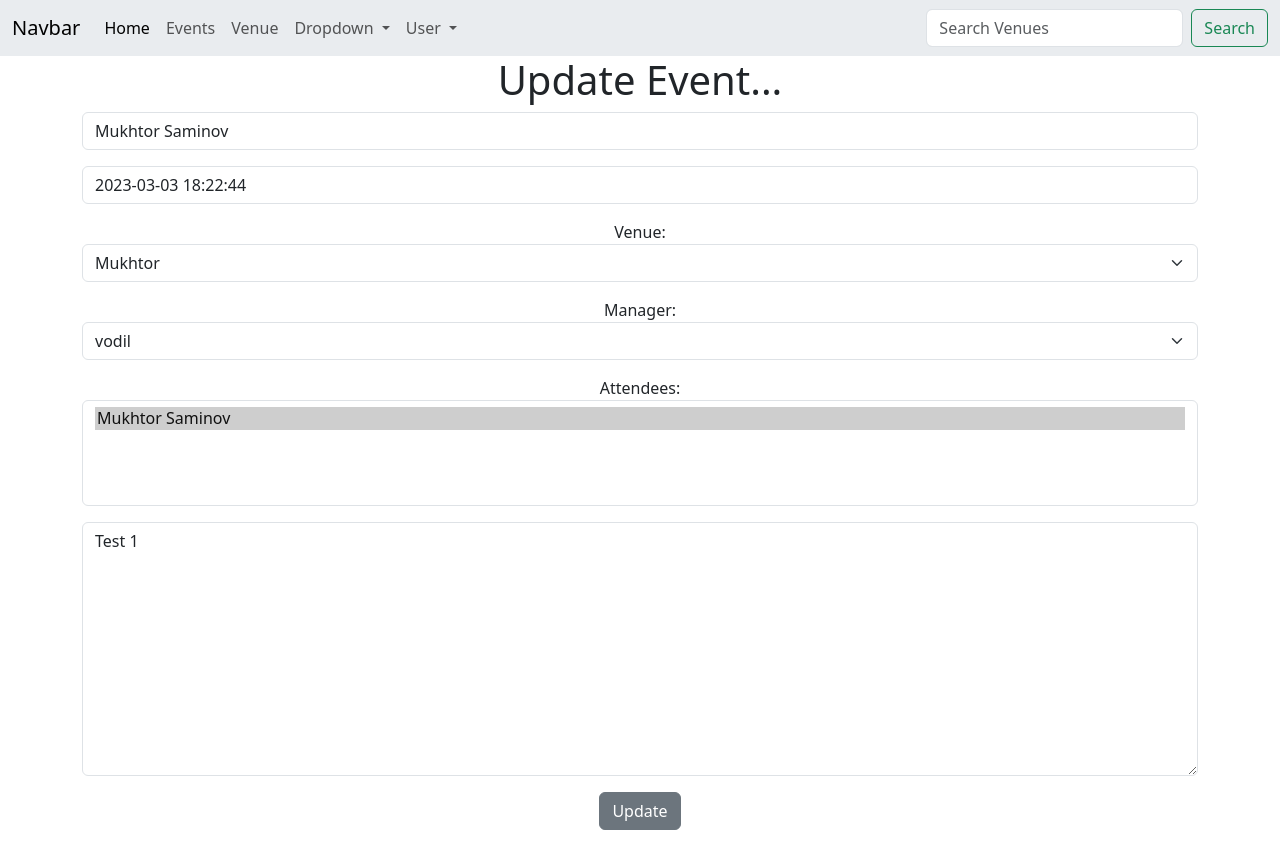
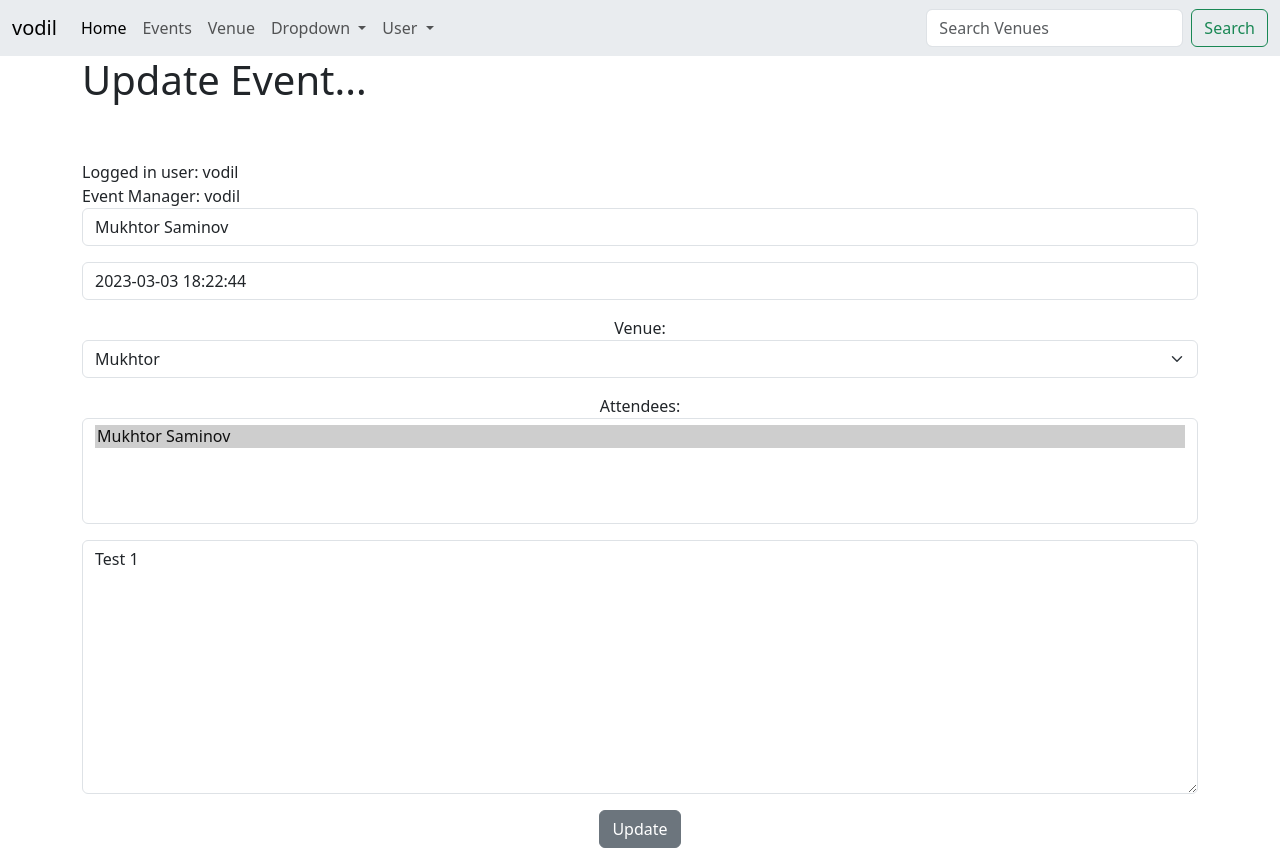
Before and after one commit to Mukhtorjon/django5, a Django app: page /update_event/1 in a window 1280 px wide. Run offline with Django 4.2, Linux system fonts and the light colour scheme; a user stored in the database is signed in; data comes from the database, SQL or seed files in the repository; both versions use the stored data as it was after the commit.

Commit message:
first commit

```diff
--- a/Template/base.html
+++ b/Template/base.html
@@ -8,7 +8,7 @@
 
     <nav class="navbar navbar-expand-lg bg-body-secondary">
         <div class="container-fluid">
-          <a class="navbar-brand" href="#">Navbar</a>
+          <a class="navbar-brand" href="#">{{ user }}</a>
           <button class="navbar-toggler" type="button" data-bs-toggle="collapse" data-bs-target="#navbarSupportedContent" aria-controls="navbarSupportedContent" aria-expanded="false" aria-label="Toggle navigation">
             <span class="navbar-toggler-icon"></span>
           </button>
--- a/Template/home.html
+++ b/Template/home.html
@@ -2,7 +2,7 @@
 
 {% block content %}
 <center>
-<p>Salom {{ name }}</p>
+<p>Hello {{ user }}</p>
 <br/>
 
 
--- a/Template/update_event.html
+++ b/Template/update_event.html
@@ -1,8 +1,14 @@
 {% extends "base.html" %}
 
 {% block content %}
+{% if user.is_authenticated %}
+    {% if user == event.manager %}
+        <h1>Update Event... </h1><br><br>
+        Logged in user: {{ user }}<br>
+        Event Manager: {{ event.manager }}
         <center>
-<h1>Update Event... </h1>
+
+
         <form action="" method="POST">
         {% csrf_token %}
             {{ form.as_p }}
@@ -11,6 +17,12 @@ class="btn btn-secondary">
 
             </form>
             </center>
-
+    {% else %}
+            <h1>Access Denied </h1>
+            <p>Only the event's Manager can update this page </p>
+            Logged in user: {{ user }}<br>
+            Event Manager: {{ event.manager }}
+    {% endif %}
+{% endif %}
 
 {% endblock %}
--- a/Template/update_venue.html
+++ b/Template/update_venue.html
@@ -1,8 +1,11 @@
 {% extends "base.html" %}
 
 {% block content %}
+<h1>Update Venue... </h1><br><br>
+Logged in user: {{ user }}<br>
+Venue Manager: {{ venue.name }}
 <center>
-<h1>Update Venue... </h1>
+
 <form action="" method="POST">
 {% csrf_token %}
     {{ form.as_p }}
--- a/Template/venue.html
+++ b/Template/venue.html
@@ -8,10 +8,12 @@
 <tr><td>
 <a href=" {% url 'show_venue' venue.id %} ">{{ venue }}</a>
 </td>
+{% if user.is_authenticated %}
 <td align="right">
+
    <a href="{% url 'update_venue' venue.id %}" class="btn btn-outline-secondary btn-sm" >Update venue</a>
    <a href="{% url 'delete_venue' venue.id %}" class="btn btn-outline-danger btn-sm" >Delete veneu</a>
-</td>
+</td>{% endif %}
 </tr>
 {% endfor %}
 </table>
@@ -25,7 +27,7 @@
 
 
 {% for i in nums %}
-<li class="page-item"><a class="page-link" href=" {{ forloop.counter }}">{{ forloop.counter }}</a></li>
+<li class="page-item"><a class="page-link" href="?page={{ forloop.counter }}">{{ forloop.counter }}</a></li>
 
 {% endfor %}
 {% if venues.has_next %}</li>
--- a/home/admin.py
+++ b/home/admin.py
@@ -15,6 +15,6 @@ class VenueAdmin(admin.ModelAdmin):
 @admin.register(Event)
 class EventAdmin(admin.ModelAdmin):
     fields=(('name',  'venue'),'event_data','description','manager')
-    list_display=('name','event_data','venue')
+    list_display=('name','event_data','venue','manager')
     list_filter=('event_data','venue')
     ordering=('-event_data',)
--- a/home/form.py
+++ b/home/form.py
@@ -1,6 +1,27 @@
 from  django import forms
 from django.forms import ModelForm
 from .models import Venue,Event
+class EventFormAdmin(ModelForm):
+    class Meta:
+        model=Event
+        fields=('name','event_data','venue','attendees','description')
+        labels={
+            'name':'',
+            'event_data':'',
+            'venue':'Venue',
+            'attendees':'Attendees',
+            'description':'',
+        }
+        widgets={
+            'name': forms.TextInput(attrs={'class':'form-control','placeholder':'Event Name'}),
+            'event_data':forms.TextInput(attrs={'class':'form-control','placeholder':'Event date'}),
+            'venue':forms.Select(attrs={'class':'form-select','placeholder':'Venue'}),
+            'attendees':forms.SelectMultiple(attrs={'class':'form-control','placeholder':'Attendees'}),
+            'description':forms.Textarea(attrs={'class':'form-control','placeholder':'Description'})
+
+        }
+
+
 class EventForm(ModelForm):
     class Meta:
         model=Event
--- a/home/models.py
+++ b/home/models.py
@@ -8,6 +8,7 @@ class Venue(models.Model):
     phone=models.CharField('Contact Phone',max_length=100,blank=True)
     web=models.URLField('Website Address',blank=True)
     email_address=models.EmailField('Email',blank=True)
+    owner=models.IntegerField('Venue Owner',blank=False,default=1)
     def __str__(self):
         return self.name
 class MyClubUser(models.Model):
--- a/home/views.py
+++ b/home/views.py
@@ -3,7 +3,7 @@ import calendar
 from calendar import HTMLCalendar
 from datetime import datetime
 from .models import Event,Venue
-from .form import VenueForm,EventForm
+from .form import VenueForm,EventForm,EventFormAdmin
 from django.http import HttpResponseRedirect
 from django.http import HttpResponse
 import csv
@@ -13,6 +13,7 @@ from reportlab.pdfgen import canvas
 from reportlab.lib.units import inch
 from reportlab.lib.pagesizes import letter
 from django.core.paginator import Paginator
+from django.contrib import messages
 # Generate Pdf File Venue List
 def venue_pdf(request):
     venues=Venue.objects.all()
@@ -78,30 +79,48 @@ def venue_txt(request):
 def add_event(request):
     submitted=False
     if request.method=="POST":
-         form=EventForm(request.POST)
-         if form.is_valid():
-             form.save()
-             return HttpResponseRedirect("/add_event?submitted=True")
+        if request.user.is_superuser:
+            form=EventForm(request.POST)
+            if form.is_valid():
+                    form.save()
+                    return HttpResponseRedirect("/add_event?submitted=True")
+        else:
+            form=EventForm(request.POST)
+            if form.is_valid():
+                event=form.save(commit=False)
+                event.owner=request.user
+                event.save()
+                return HttpResponseRedirect("/add_event?submitted=True")
     else:
-        form=EventForm
+        # Just going to the page not submitting
+        if request.user.is_superuser:
+              form=EventForm
+        else:
+            form=EventFormAdmin
         if 'submitted' in request.GET:
             submitted=True
     return render(request,'add_event.html', {'form':form,'submitted':submitted})
 
 def update_event(request, event_id):
     event=Event.objects.get(pk=event_id)
-    form=EventForm(request.POST or None, instance=event)
+    if request.user.is_superuser:
+         form=EventFormAdmin(request.POST or None, instance=event)
+    else:
+        form=EventForm(request.POST or None,instance=event)
     if form.is_valid():
         form.save()
         return redirect("events_list")
     return render(request,'update_event.html',{'event':event,'form':form} )
 
-def delete_event(requet,event_id):
+def delete_event(request,event_id):
     event=Event.objects.get(pk=event_id)
-    event.delete()
-    return redirect("events_list")
-
-
+    if request.user==event.manager:
+        event.delete()
+        messages.success(request,('Event Delated!!'))
+        return redirect("events_list")
+    else:
+        messages.success(request,("You aren't Authorized To Delete This Event!"))
+        return redirect("events_list")
 
 def update_venue(request, venue_id):
     venue=Venue.objects.get(pk=venue_id)
@@ -134,7 +153,7 @@ def show_venue(request,venue_id):
 def list_venues(request):
     # venue_list=Venue.objects.all().order_by('?')
     venue_list=Venue.objects.all()
-    p=Paginator(Venue.objects.all(),2)
+    p=Paginator(Venue.objects.all(),3)
     page=request.GET.get('page')
     venues=p.get_page(page)
     nums= "a" * venues.paginator.num_pages
@@ -146,7 +165,9 @@ def add_venue(request):
     if request.method=="POST":
          form=VenueForm(request.POST)
          if form.is_valid():
-             form.save()
+             venue=form.save(commit=False)
+             venue.owner=request.user.id
+             venue.save()
              return HttpResponseRedirect("/venue?submitted=True")
     else:
         form=VenueForm
--- a/members/views.py
+++ b/members/views.py
@@ -22,7 +22,7 @@ def register_user(request):
 
 
 
-
+# +79687860488
 
 def login_user(request):
     if request.method=='POST':
```
Also changed, not shown: Template/add_event.html (+13 -5 lines), Template/add_venue.html (+8 -1 lines), Template/events_list.html (+13 -9 lines), db.sqlite3, home/migrations/0002_venue_owner.py (added). Lines whose indentation alone changed are shown as unchanged.
